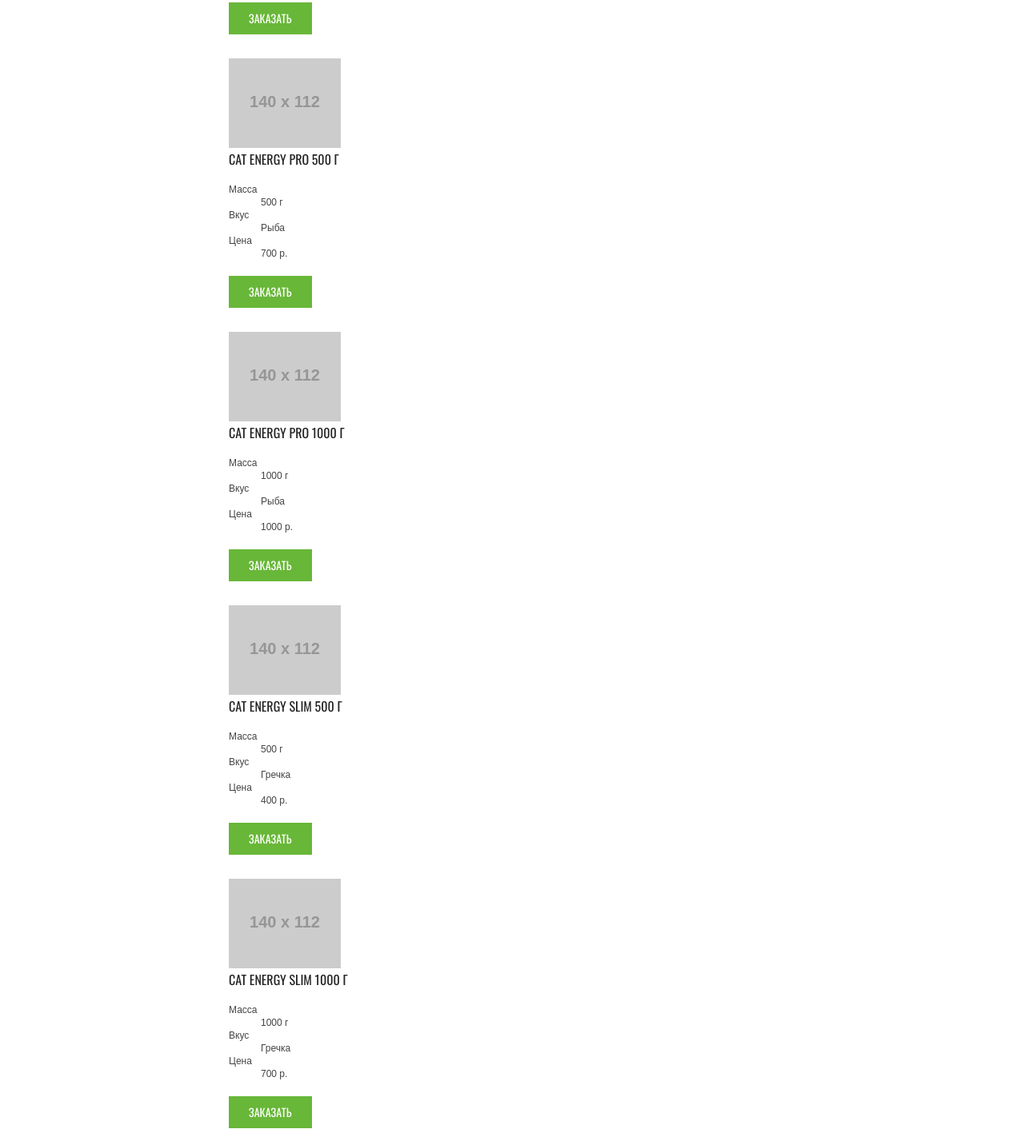
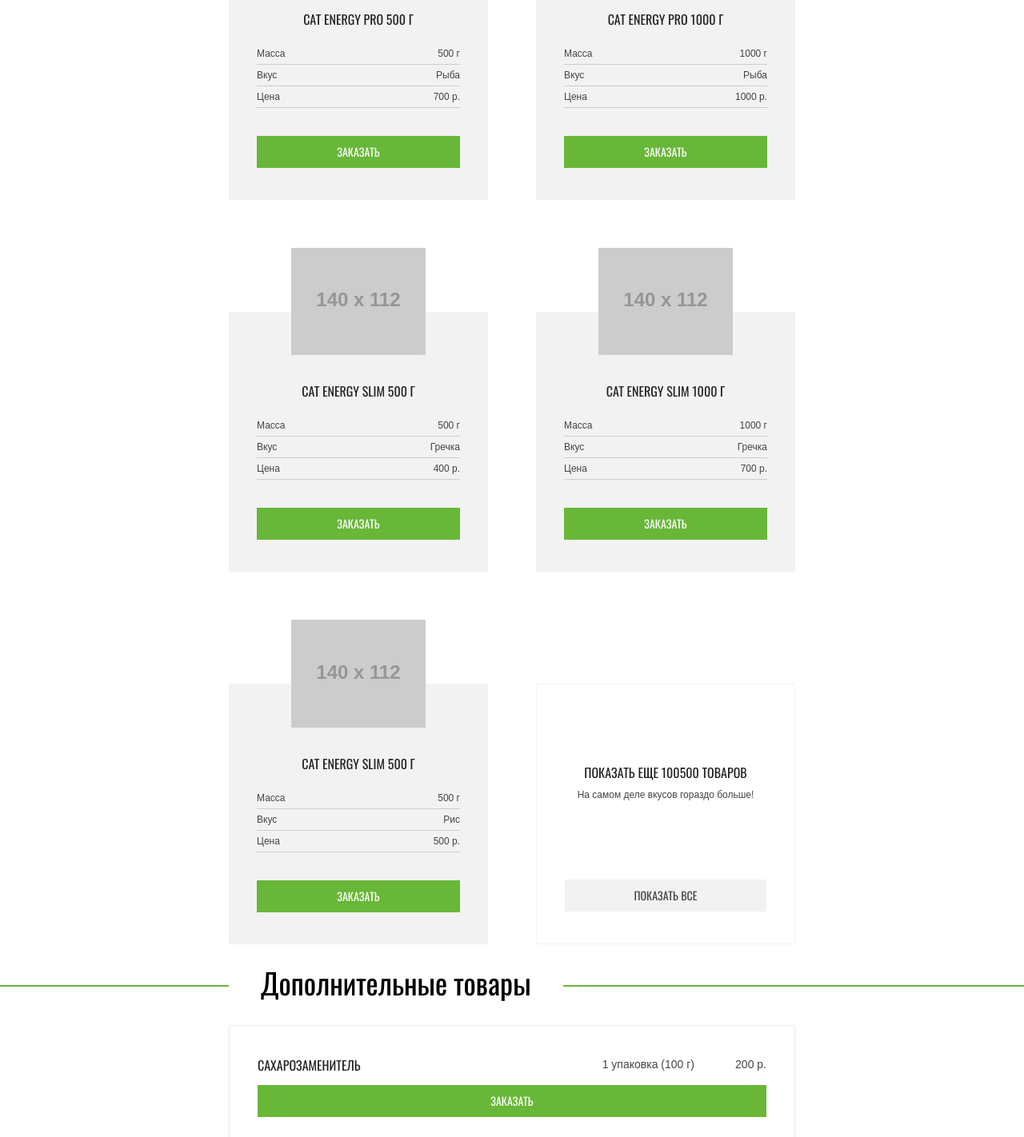
Before and after one commit to Dovakot/cat-energy, a website: page source/catalog.html in a window 1280 px wide. Shown: the part 779-2201 px from the top of the page at 80% size. Drawn offline with nearby package versions, Linux system fonts and the light colour scheme; files that its build step writes are made by us from their sources; placeholder pictures from the web are drawn by us.

Commit message:
Добавляет сетку для страницы каталога

```diff
--- a/source/catalog.html
+++ b/source/catalog.html
@@ -2,6 +2,7 @@
 <html class="page" lang="ru">
   <head>
     <meta charset="utf-8">
+    <meta name="viewport" content="width=device-width, initial-scale=1">
     <title>HTML Academy: Кэт энерджи</title>
 
     <link rel="stylesheet" href="css/style.css">
@@ -41,12 +42,12 @@
                 </a>
                 <div class="product__group">
                   <a class="product__link-title" href="blank.html">
-                    <h3 class="product__title">Cat Energy Pro 500 г</h3>
+                    <h3 class="product__title">Cat Energy Pro 500&nbsp;г</h3>
                   </a>
                   <dl class="product__data product-data">
                     <div class="product-data__group">
                       <dt class="product-data__property">Масса</dt>
-                      <dd class="product-data__value">500 г</dd>
+                      <dd class="product-data__value">500&nbsp;г</dd>
                     </div>
                     <div class="product-data__group">
                       <dt class="product-data__property">Вкус</dt>
@@ -68,12 +69,12 @@
                 </a>
                 <div class="product__group">
                   <a class="product__link-title" href="blank.html">
-                    <h3 class="product__title">Cat Energy Pro 1000 г</h3>
+                    <h3 class="product__title">Cat Energy Pro 1000&nbsp;г</h3>
                   </a>
                   <dl class="product__data product-data">
                     <div class="product-data__group">
                       <dt class="product-data__property">Масса</dt>
-                      <dd class="product-data__value">1000 г</dd>
+                      <dd class="product-data__value">1000&nbsp;г</dd>
                     </div>
                     <div class="product-data__group">
                       <dt class="product-data__property">Вкус</dt>
@@ -95,12 +96,12 @@
                 </a>
                 <div class="product__group">
                   <a class="product__link-title" href="blank.html">
-                    <h3 class="product__title">Cat Energy Pro 500 г</h3>
+                    <h3 class="product__title">Cat Energy Pro 500&nbsp;г</h3>
                   </a>
                   <dl class="product__data product-data">
                     <div class="product-data__group">
                       <dt class="product-data__property">Масса</dt>
-                      <dd class="product-data__value">500 г</dd>
+                      <dd class="product-data__value">500&nbsp;г</dd>
                     </div>
                     <div class="product-data__group">
                       <dt class="product-data__property">Вкус</dt>
@@ -122,12 +123,12 @@
                 </a>
                 <div class="product__group">
                   <a class="product__link-title" href="blank.html">
-                    <h3 class="product__title">Cat Energy Pro 1000 г</h3>
+                    <h3 class="product__title">Cat Energy Pro 1000&nbsp;г</h3>
                   </a>
                   <dl class="product__data product-data">
                     <div class="product-data__group">
                       <dt class="product-data__property">Масса</dt>
-                      <dd class="product-data__value">1000 г</dd>
+                      <dd class="product-data__value">1000&nbsp;г</dd>
                     </div>
                     <div class="product-data__group">
                       <dt class="product-data__property">Вкус</dt>
@@ -149,12 +150,12 @@
                 </a>
                 <div class="product__group">
                   <a class="product__link-title" href="blank.html">
-                    <h3 class="product__title">Cat Energy Slim 500 г</h3>
+                    <h3 class="product__title">Cat Energy Slim 500&nbsp;г</h3>
                   </a>
                   <dl class="product__data product-data">
                     <div class="product-data__group">
                       <dt class="product-data__property">Масса</dt>
-                      <dd class="product-data__value">500 г</dd>
+                      <dd class="product-data__value">500&nbsp;г</dd>
                     </div>
                     <div class="product-data__group">
                       <dt class="product-data__property">Вкус</dt>
@@ -176,12 +177,12 @@
                 </a>
                 <div class="product__group">
                   <a class="product__link-title" href="blank.html">
-                    <h3 class="product__title">Cat Energy Slim 1000 г</h3>
+                    <h3 class="product__title">Cat Energy Slim 1000&nbsp;г</h3>
                   </a>
                   <dl class="product__data product-data">
                     <div class="product-data__group">
                       <dt class="product-data__property">Масса</dt>
-                      <dd class="product-data__value">1000 г</dd>
+                      <dd class="product-data__value">1000&nbsp;г</dd>
                     </div>
                     <div class="product-data__group">
                       <dt class="product-data__property">Вкус</dt>
@@ -203,12 +204,12 @@
                 </a>
                 <div class="product__group">
                   <a class="product__link-title" href="blank.html">
-                    <h3 class="product__title">Cat Energy Slim 500 г</h3>
+                    <h3 class="product__title">Cat Energy Slim 500&nbsp;г</h3>
                   </a>
                   <dl class="product__data product-data">
                     <div class="product-data__group">
                       <dt class="product-data__property">Масса</dt>
-                      <dd class="product-data__value">500 г</dd>
+                      <dd class="product-data__value">500&nbsp;г</dd>
                     </div>
                     <div class="product-data__group">
                       <dt class="product-data__property">Вкус</dt>
@@ -225,8 +226,10 @@
             </li>
             <li class="catalog__item">
               <div class="catalog__show-all show-all">
-                <p class="show-all__title">Показать еще 100500 товаров</p>
+                <div class="show-all__group">
+                  <p class="show-all__title">Показать еще 100500&nbsp;товаров</p>
                   <p class="show-all__text">На самом деле вкусов гораздо больше!</p>
+                </div>
                 <a class="button button--silver show-all__button" href="blank.html">Показать все</a>
               </div>
             </li>
@@ -234,13 +237,17 @@
         </section>
       </div>
       <section class="additional-products">
-        <h2 class="special-title additional-products__title">Дополнительные товары</h2>
-        <div class="container">
+        <h2 class="special-title additional-products__title">
+          <span class="container special-title__container special-title__container--basis">
+            <span class="special-title__wrapper">Дополнительные товары</span>
+          </span>
+        </h2>
+        <div class="container additional-products__container">
           <ul class="additional-products__list">
             <li class="additional-products__item">
               <dl class="additional-products__data">
                 <dt class="additional-products__name">Сахарозаменитель</dt>
-                <dd class="additional-products__value">1 упаковка (100 г)</dd>
+                <dd class="additional-products__weight">1 упаковка (100 г)</dd>
                 <dd class="additional-products__price">200 р.</dd>
               </dl>
               <a class="button additional-products__button" href="blank.html">Заказать</a>
@@ -281,11 +288,13 @@
       <section class="page-footer__contacts contacts">
         <h2 class="visually-hidden">Контактные данные</h2>
         <div class="contacts__information">
+          <div class="container contacts__container">
             <span class="contacts__text">Приглашаем к&nbsp;сотрудничеству дилеров!</span>
             <address class="contacts__address">
               <p>ул. Большая Конюшенная, д. 19/8</p>
               <p>Санкт-Петербург</p>
             </address>
+          </div>
         </div>
         <div class="contacts__map">
           <iframe class="contacts__map-iframe" src="https://www.google.com/maps/embed?pb=!1m18!1m12!1m3!1d1998.6037872533248!2d30.320858715846803!3d59.93871648187619!2m3!1f0!2f0!3f0!3m2!1i1024!2i768!4f13.1!3m3!1m2!1s0x4696310fca145cc1%3A0x42b32648d8238007!2z0JHQvtC70YzRiNCw0Y8g0JrQvtC90Y7RiNC10L3QvdCw0Y8g0YPQuy4sIDE5LzgsINCh0LDQvdC60YIt0J_QtdGC0LXRgNCx0YPRgNCzLCAxOTExODY!5e0!3m2!1sru!2sru!4v1605374517477!5m2!1sru!2sru" width="320" height="362" aria-hidden="false" tabindex="0" allowfullscreen></iframe>
--- a/source/sass/blocks/additional-products.scss
+++ b/source/sass/blocks/additional-products.scss
@@ -7,23 +7,106 @@
   @include list-unstyled;
 
   margin-bottom: 40px;
+
+  color: lighten($special-extra-light-gray, 0.5%);
+
+  border-top: 1px solid;
+
+  @media (min-width: $tablet-width) {
+    border-right: 1px solid;
+    border-left: 1px solid;
+  }
+
+  @media (min-width: $desktop-width) {
+    border-right: none;
+    border-left: none;
+  }
 }
 
 .additional-products__item {
   padding-top: 15px;
   padding-bottom: 20px;
+
+  border-bottom: 1px solid;
+
+  @media (min-width: $tablet-width) {
+    padding: 25px 35px;
+  }
+
+  @media (min-width: $desktop-width) {
+    display: grid;
+    grid-column-gap: 20px;
+    grid-template-columns: 1fr 244px;
+    align-items: center;
+    padding: 15px 0;
+  }
 }
 
 .additional-products__data {
+  display: grid;
+  grid-gap: 10px;
+  grid-template-columns: auto 1fr 1fr;
   margin-bottom: 15px;
+
+  color: $basic-dark-gray;
+
+  dd {
+    margin-left: 0;
+
+    @media (min-width: $desktop-width) {
+      text-align: left;
+    }
+  }
+
+  @media (min-width: $tablet-width) {
+    grid-column-gap: 30px;
+    grid-template-columns: 1fr 215px 60px;
+  }
+
+  @media (min-width: $desktop-width) {
+    margin-bottom: 0;
+  }
+}
+
+.additional-products__price {
+  text-align: right;
 }
 
 .additional-products__name {
   @include text-uppercase;
 
-  margin-bottom: 15px;
+  @media (max-width: $mobile-width) {
+    grid-column-end: 4;
+    grid-column-start: 1;
+  }
+}
+
+.additional-products__button {
+  width: 100%;
 }
 
 .additional-products__gift {
   margin-bottom: 35px;
 }
+
+@media (max-width: $mobile-width) {
+  .additional-products__weight {
+    grid-column-end: 3;
+    grid-column-start: 1;
+  }
+}
+
+@media (min-width: $tablet-width) {
+  .additional-products__weight {
+    text-align: right;
+  }
+}
+
+@media (min-width: $desktop-width) {
+  .additional-products__container {
+    display: grid;
+    grid-column-gap: 80px;
+    grid-template-columns: 1fr 245px;
+    align-items: start;
+  }
+}
--- a/source/sass/blocks/catalog.scss
+++ b/source/sass/blocks/catalog.scss
@@ -4,9 +4,35 @@
 
 .catalog__list {
   @include list-unstyled;
+
+  margin-right: -20px;
+  margin-left: -20px;
+
+  color: lighten($special-extra-light-gray, 0.5%);
+
+  border-top: 1px solid;
+  border-bottom: 1px solid;
+
+  @media (min-width: $tablet-width) {
+    display: grid;
+    grid-template-columns: 1fr 1fr;
+    grid-gap: 60px;
+    margin-right: 0;
+    margin-left: 0;
+
+    border: none;
+  }
+
+  @media (min-width: $desktop-width) {
+    grid-column-gap: 80px;
+    grid-template-columns: 1fr 1fr 1fr 1fr;
+  }
 }
 
 .catalog__item {
-  margin-right: -20px;
-  margin-left: -20px;
+  color: $basic-dark-gray;
+
+  @media (min-width: $tablet-width) {
+    padding-top: 80px;
+  }
 }
--- a/source/sass/blocks/product-data.scss
+++ b/source/sass/blocks/product-data.scss
@@ -2,3 +2,25 @@
   font-size: 12px;
   line-height: 16px;
 }
+
+.product-data__group {
+  display: grid;
+  grid-template-columns: 1fr 1fr;
+  justify-content: space-between;
+
+  & > * {
+    @media (min-width: $tablet-width) {
+      padding-top: 5px;
+      padding-bottom: 5px;
+
+      border-bottom: 1px solid $basic-gray;
+    }
+  }
+}
+
+.product-data__value {
+  margin-left: 0;
+  padding-left: 10px;
+
+  text-align: right;
+}
--- a/source/sass/blocks/product.scss
+++ b/source/sass/blocks/product.scss
@@ -1,10 +1,29 @@
 .product {
-  padding: 10px 20px 20px;
+  padding: 20px 20px 25px;
+
+  @media (max-width: $mobile-width) {
+    display: grid;
+    grid-template-columns: auto 1fr;
+    grid-gap: 20px;
+
+    border-bottom: 1px solid lighten($special-extra-light-gray, 0.5%);
+  }
+
+  @media (min-width: $tablet-width) {
+    height: 100%;
+    padding: 20px 35px 40px;
+
+    background-color: $basic-extra-light-gray;
+  }
 }
 
 .product__link-title {
   display: block;
   margin-bottom: 20px;
+
+  @media (min-width: $tablet-width) {
+    text-align: center;
+  }
 }
 
 .product__title {
@@ -16,4 +35,30 @@
 
 .product__data {
   margin-bottom: 20px;
+
+  @media (min-width: $tablet-width) {
+    margin-bottom: 35px;
+  }
 }
+
+.product__button {
+  width: 100%;
+
+  @media (max-width: $mobile-width) {
+    grid-column-start: 1;
+    grid-column-end: 3;
+  }
+}
+
+@media (min-width: $tablet-width) {
+  .product__link-image {
+    display: block;
+    width: 168px;
+    margin: -100px auto 35px;
+  }
+
+  .product__image {
+    display: inherit;
+    width: 100%;
+  }
+}
--- a/source/sass/blocks/show-all.scss
+++ b/source/sass/blocks/show-all.scss
@@ -1,7 +1,25 @@
 .show-all {
-  padding: 20px;
+  padding: 80px 20px 25px;
 
   text-align: center;
+
+  @media (min-width: $tablet-width) {
+    display: flex;
+    flex-wrap: wrap;
+    align-content: space-between;
+    height: 100%;
+    padding: 100px 35px 40px;
+
+    border: 1px solid $basic-extra-light-gray;
+  }
+}
+
+.show-all__group {
+  margin-bottom: 20px;
+
+  @media (min-width: $tablet-width) {
+    flex-grow: 1;
+  }
 }
 
 .show-all__title {
@@ -13,8 +31,18 @@
 
 .show-all__text {
   margin-top: 0;
-  margin-bottom: 20px;
+  margin-bottom: 0;
 
   font-size: 12px;
   line-height: 16px;
 }
+
+.show-all__button {
+  width: 100%;
+
+  @media (max-width: $mobile-width) {
+    height: 60px;
+
+    line-height: 60px;
+  }
+}
--- a/source/sass/blocks/special-title.scss
+++ b/source/sass/blocks/special-title.scss
@@ -31,6 +31,10 @@
       display: none;
     }
   }
+
+  &--basis::after {
+    flex-basis: 53px;
+  }
 }
 
 .special-title__wrapper {
--- a/source/sass/global/variables.scss
+++ b/source/sass/global/variables.scss
@@ -19,4 +19,5 @@
 
 // Вьюпорт
 $tablet-width: 768px;
+$mobile-width: $tablet-width - 1px;
 $desktop-width: 1440px;
```
Lines whose indentation alone changed are shown as unchanged.
